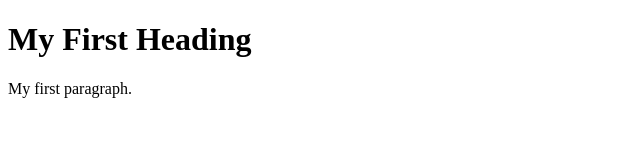
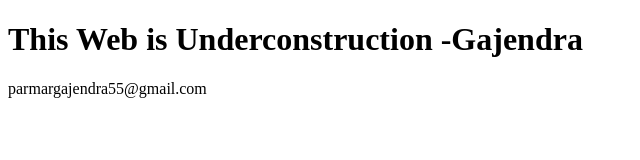
Before and after one commit to parmargajendra55/gajendra.github.io, a plain HTML site: page index.html in a window 1280 px wide. Shown: the whole page, without its empty margins (0-640 px from the left). Drawn offline with Linux system fonts and the light colour scheme.

Commit message:
Update index.html

```diff
--- a/index.html
+++ b/index.html
@@ -2,9 +2,9 @@
 <html>
 <body>
 
-<h1>My First Heading</h1>
+<h1>This Web is Underconstruction -Gajendra</h1>
 
-<p>My first paragraph.</p>
+<p>parmargajendra55@gmail.com</p>
 
 </body>
 </html>
```
